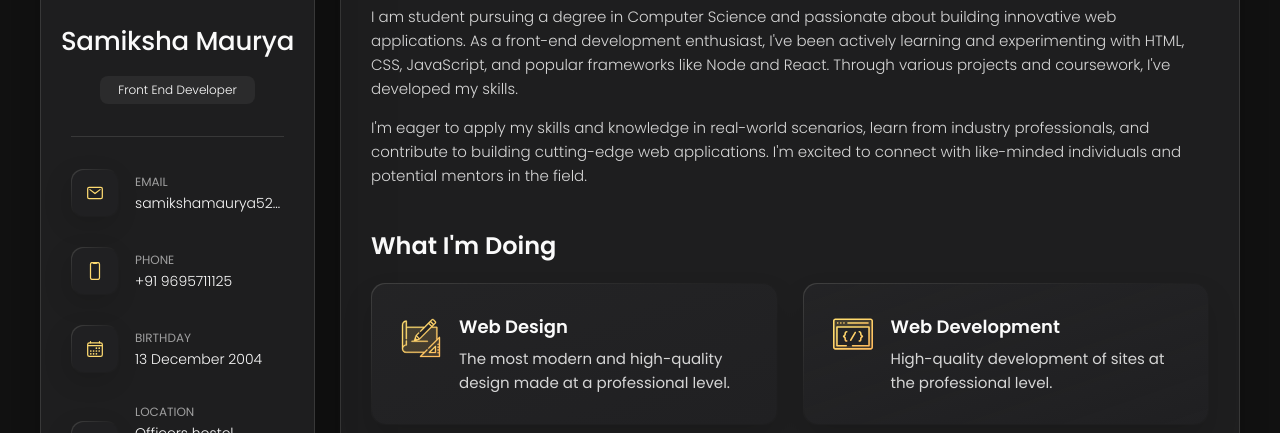
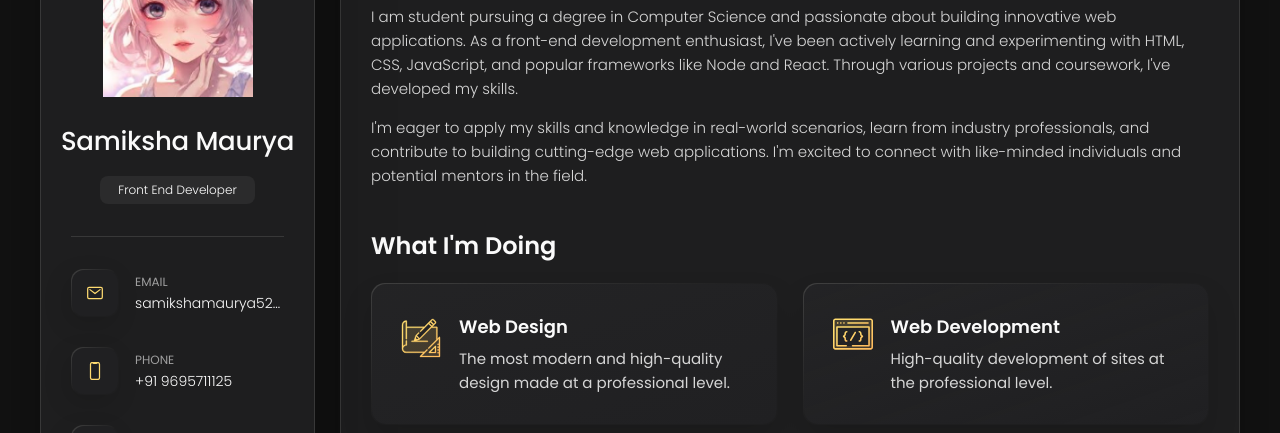
Before and after one commit to SamikshaMaurya/Portfolio, a plain HTML site: page index.html in a window 1280 px wide. Shown: the part 174-607 px from the top of the page. Drawn offline with nearby package versions, Linux system fonts and the light colour scheme.

Commit message:
Update index.html

```diff
--- a/index.html
+++ b/index.html
@@ -33,7 +33,7 @@
       <div class="sidebar-info">
 
         <figure class="avatar-box">
-          <img src="d:\image.PNG" alt="Samiksha Maurya" width="180">
+          <img src="./assets/images/picture.jpeg" alt="Samiksha Maurya" width="180">
         </figure>
 
         <div class="info-content">
```
